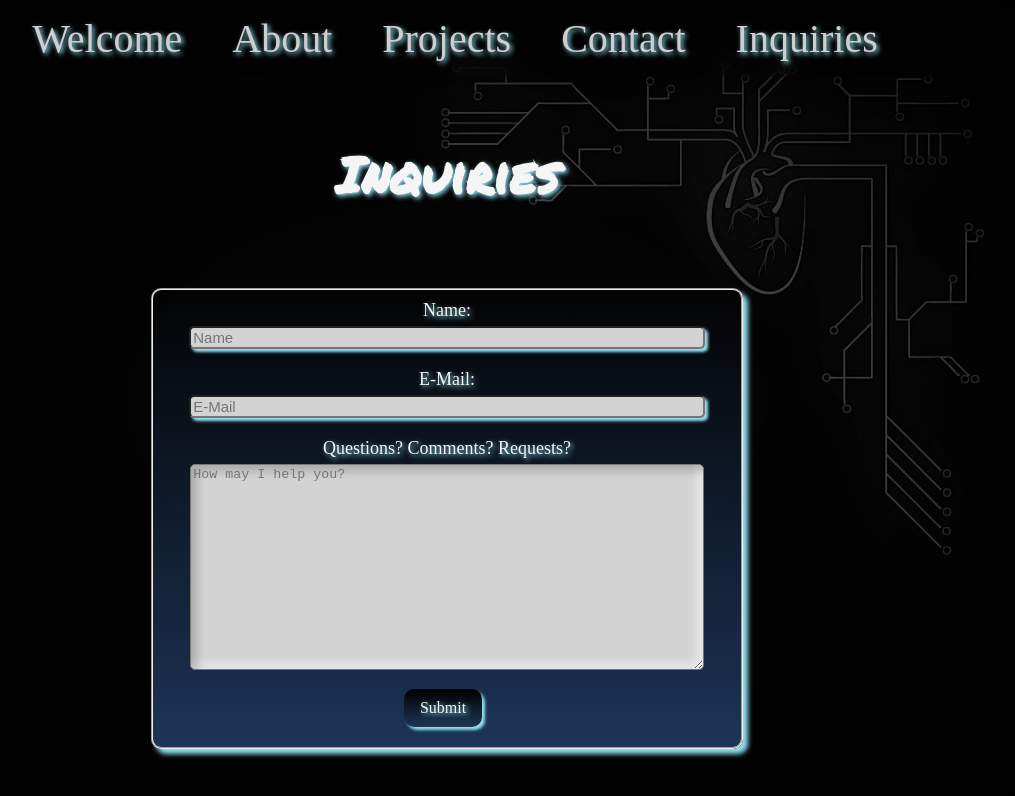
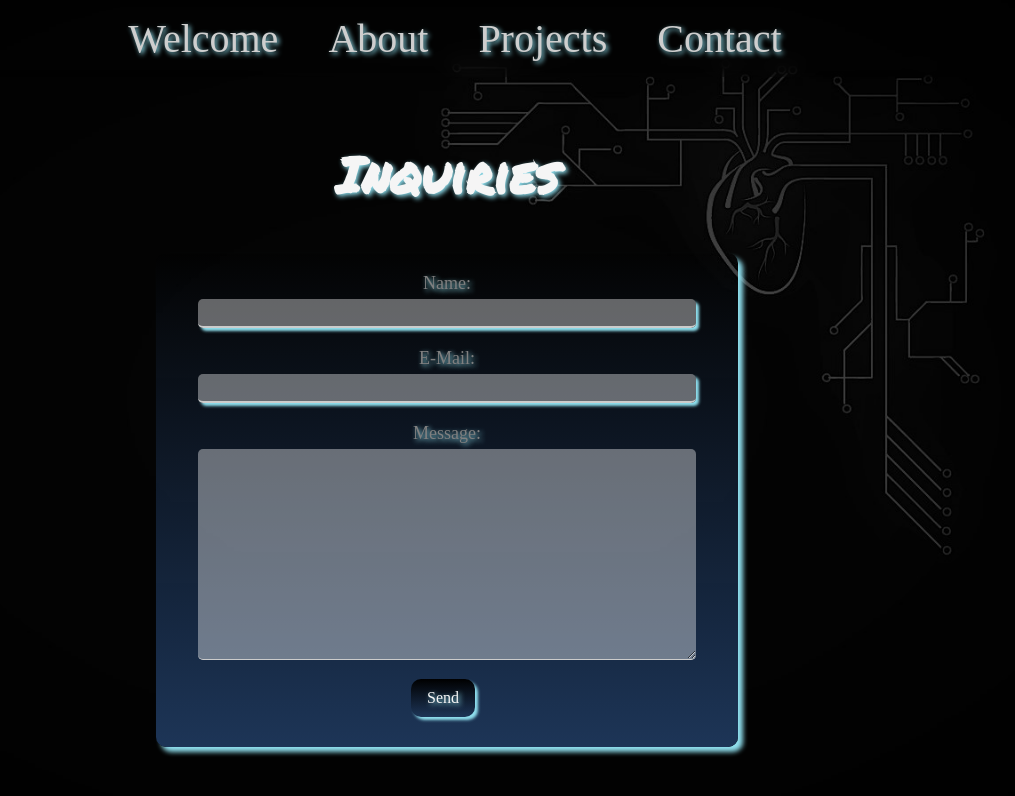
Before and after one commit to LFuen/Work, a React (Create React App) app: page /#/Inquiries in a window 1280 px wide. Shown: the top 796 px of the page, without its empty margins (193-1208 px from the left). Built offline with nearby package versions, Linux system fonts and the light colour scheme; a web font is replaced by a local one; what react-animations would draw is missing.

Commit message:
added to about section

```diff
--- a/package.json
+++ b/package.json
@@ -8,6 +8,7 @@
     "@testing-library/jest-dom": "^5.11.9",
     "@testing-library/react": "^11.2.5",
     "@testing-library/user-event": "^12.7.1",
+    "axios": "^0.21.1",
     "font-awesome": "^4.7.0",
     "jquery": "^3.5.1",
     "react": "^17.0.1",
--- a/src/Components/About/About.js
+++ b/src/Components/About/About.js
@@ -12,9 +12,9 @@ class About extends Component{
             <h1 className='flexRow' id='About'>About</h1>
 
             <div className='flexColumn'>
-            <p className='item'>I've been a massage therapist for a decade. The opportunity to dive into coding and make it a career almost literally
-                fell into my lap. Thanks to COVID (remember that?), I had a mind-shift and decided I would do something that would challenge and
-                intellectually stimulate me. Like I said before, I've had various career lines, from teaching biology, coaching high school softball,
+            <p className='item'>I've been a massage therapist for a decade. No, that has nothing to do with programming, HOWEVER, the opportunity to dive
+                into coding and make it a career almost literally fell into my lap. Thanks to COVID (remember that?), I had a mind-shift and decided I would
+                do something that would challenge and intellectually stimulate me. I've had various career lines, from teaching biology, coaching high school softball,
                 real estate underwriting, and even a professional wolverine wrangler. Ok, that last one was just a test to see if you were still with me!
                 But it would <i>totally</i> be exciting, not to mention absolutely terrifying! I love collaborating in every job that I've ever had,
                 and I would love the chance to pick the brains of great developers and coders out there!</p>
@@ -30,7 +30,8 @@ class About extends Component{
             <div className='flexColumn'>
             <p className='item'>When I'm not behind a computer though, I'm not even indoors. I just moved to Maryland from living my entire life in the
                     hot and muggy Florida sun, down in Miami. I fell in love with Maryland when I visited a couple of years back and I
-                    decided to make it my new home in 2019. Hiking, photography, and art are my go-to's when I'm not hacking away at a keyboard.</p>
+                    decided to make it my new home in 2019. Hiking, photography, and art are my go-to's when I'm not hacking away at a keyboard. This is where
+                    my love of front-end and design comes in.</p>
             </div>
             </section>
             <h2 className='flexRow'>Below are my some of my favorite shots and some of my art:</h2>
@@ -42,6 +43,5 @@ class About extends Component{
     }
 }
 
-//gh install
 
 export default About
--- a/src/Components/Inquiries/Inquiries.css
+++ b/src/Components/Inquiries/Inquiries.css
@@ -1,21 +1,58 @@
-.neumorphic {
-    box-shadow: 12px 12px 24px 0 rgba(0, 0, 0, 0.2),
-        -12px -12px 24px 0 rgba(255, 255, 255, 0.5);
+
+form {
+    padding: 20px;
+    width:45% !important;
 }
 
-.neumorphic--inset {
-    box-shadow: inset 6px 6px 10px 0 rgba(0, 0, 0, 0.2),
-        inset -6px -6px 10px 0 rgba(255, 255, 255, 0.5);
+.neumorphic {
+    box-shadow: none ;
+    background-color: rgba(255, 255, 255, 0.376) !important;
+    border-color: #ccc;
+    color: whitesmoke !important;
+    border-style: none none solid none;
+    transition: all 1s;
+    padding: 5px;
 }
 
-.pressed {
-    justify-content: space-around;
-    align-items: center;
+.neumorphic::placeholder{
+    color: transparent;
+}
+
+.neumorphic:valid {
+    background-color: none;
+}
+
+.neumorphic:focus {
+    box-shadow: none;
+    outline: none;
+    border-color: rgb(0, 174, 255);
+    background-color: transparent;
+}
+
+input:-webkit-autofill {
+    background: transparent !important;
 }
 
 #submit:hover {
     background-color: aquamarine;
 }
+
+.group{
+    transition: all .8s;
+}
+
+.form-label{
+    display: block;
+    opacity: 1;
+    transform-origin: 0 0;
+    color: grey;
+    transition: all .3s;
+}
+
+.form-control:valid {
+    background-color: none;
+}
+
 
 @media screen and (max-width: 1020px) {
 
--- a/src/Components/Inquiries/Inquiries.js
+++ b/src/Components/Inquiries/Inquiries.js
@@ -1,46 +1,86 @@
 import React, {Component} from 'react'
+import axios from 'axios'
 import './Inquiries.css'
 
 
 
 class Inquiries extends Component{
+
+    constructor(props) {
+        super(props)
+        this.state = {
+            name: '',
+            email: '',
+            message: ''
+        }
+    }
+
+    nameChange = (event) => {
+        this.setState({name: event.target.value})
+    }
+
+    emailChange = (event) => {
+        this.setState({email: event.target.value})
+    }
+
+    messageChange = (event) => {
+        this.setState({message: event.target.value})
+    }
+
+    resetForm = () => {
+        this.setState({name: '', email: '', message: ''})
+    }
+
+    handleSubmit = (event) => {
+        event.preventDefault()
+
+        axios({
+            method: "POST",
+            url: "https://formspree.io/f/mnqlpvll"
+        })
+    }
+
     render(){
         return (
         <div className='App'>
             <article className='margin'>
                 <h1 id='Inquiries'>Inquiries</h1>
-                <div className='bg-color'>
-                    <form action='https://formspree.io/f/mnqlpvll' method='post'>
-                        <fieldset>
-                        <label htmlFor='user-name'>Name:</label>
+                <div>
+                    <form onSubmit={this.handleSubmit} method='POST' className='messaging'>
+                        <div className='group'>
+                            <label htmlFor='name' className='form-label'>Name:</label>
+                            <input
+                            className='neumorphic'
+                            id='name'
+                            type='text'
+                            onChange={this.nameChange}
+                            value={this.state.name}
+                            placeholder='Name'
+                            required/>
+
+                        <label htmlFor='email' className='form-label'>E-Mail:</label>
                         <input
-                            className='neumorphic neumorphic--inset pressed'
-                            id='user-name'
-                            type='text'
-                            name='name'
-                            placeholder='Name'/>
-
-                        <label htmlFor='email'>E-Mail:</label>
-                        <input
-                            className='neumorphic neumorphic--inset pressed'
+                            className='neumorphic'
                             id='email'
                             type='text'
-                            name='email'
-                            required
-                            placeholder='E-Mail'/>
+                            onChange={this.emailChange}
+                            value={this.state.email}
+                            placeholder='E-Mail'
+                            required />
 
-                        <label htmlFor='email-message'>Questions? Comments? Requests?</label>
+                        <label htmlFor='message' className='form-label'>Message:</label>
                         <textarea
-                            className='neumorphic neumorphic--inset pressed'
-                            name='message'
-                            id='email-message'
+                            className='neumorphic'
+                            id='message'
                             cols='30'
-                            rows='10'
+                            rows='5'
+                            onChange={this.messageChange}
+                            value={this.state.message}
                             placeholder='How may I help you?'>
                         </textarea>
 
-                        <button type='submit' id='submit'>Submit</button>
-                        </fieldset>
+                        <button type='submit' id='submit' onClick={this.resetForm}>Send</button>
+                        </div>
                     </form>
                 </div>
             </article>
--- a/src/Components/Nav/Nav.js
+++ b/src/Components/Nav/Nav.js
@@ -42,12 +42,12 @@ import Inquiries from '../Inquiries/Inquiries'
                             <NavLink to="/Contact" className="nav-links link" onClick={closeMenu}>
                             Contact
                             </NavLink>
-                        </li>
-                            <li className="nav-item">
+                         </li>
+                        {/*    <li className="nav-item">
                             <NavLink to="/Inquiries" className="nav-links link" onClick={closeMenu}>
                             Inquiries
                             </NavLink>
-                        </li>
+                        </li> */}
                     </ul>
                 </nav>
                 <Switch>
```
Also changed, not shown: 1 other file (tests, documents, lock files or other folders).
